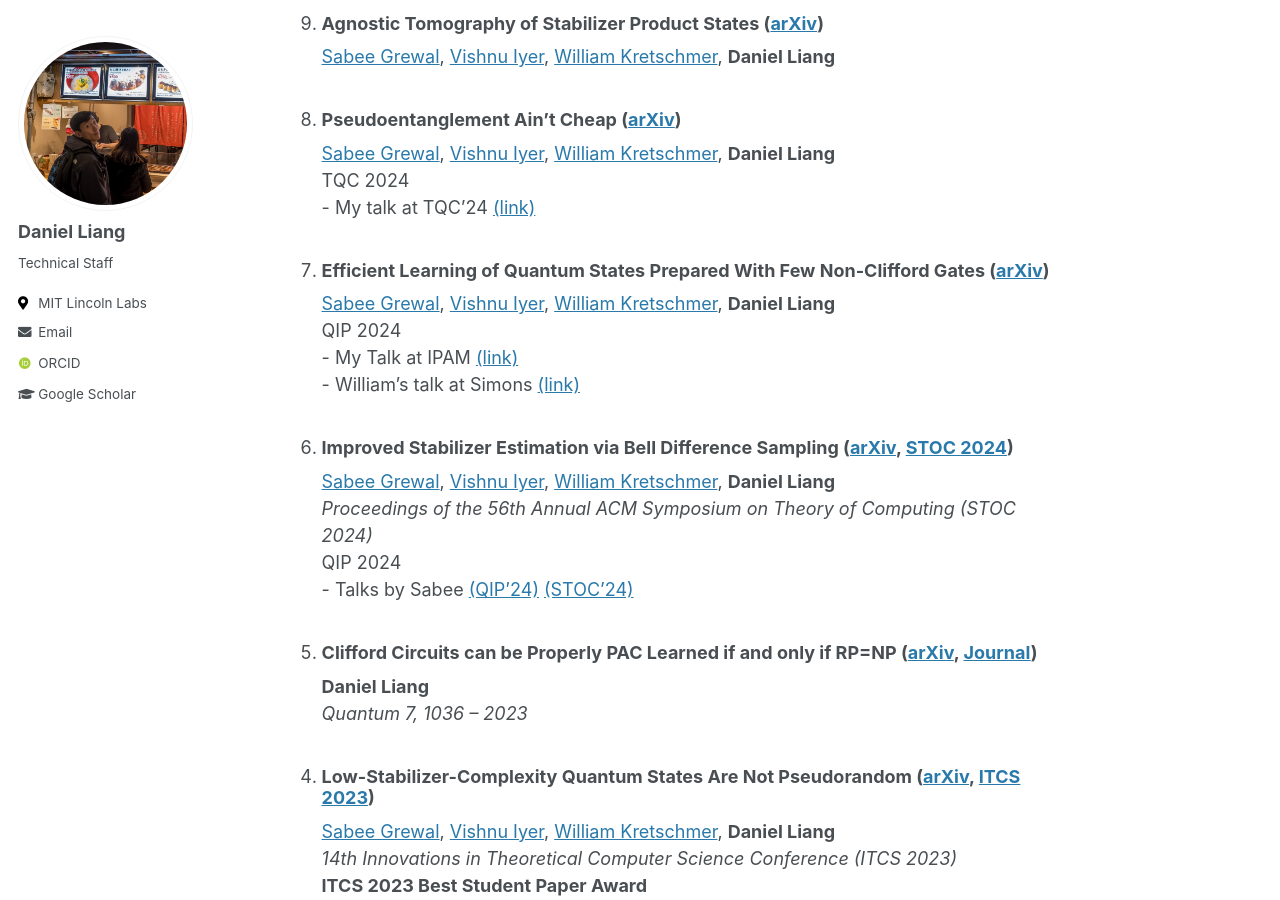
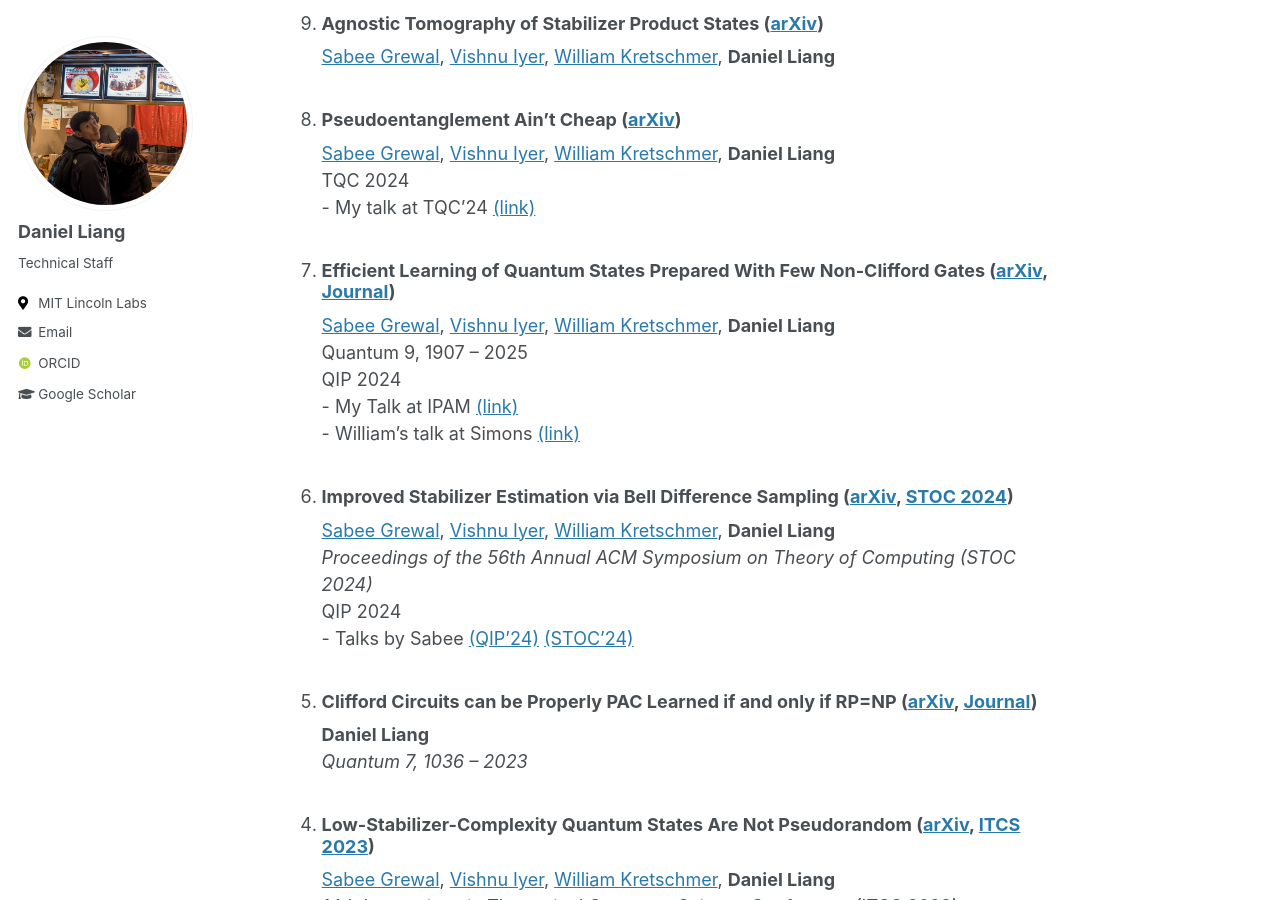
Before and after one commit to Daniel-You-Liang/Daniel-You-Liang.github.io, a Jekyll site: the page built from _pages/about.md, in a window 1280 px wide and 900 px high, scrolled down 1139 px. Built offline with Jekyll 4.4.1, drawn with Linux system fonts in a browser that asks for light colours; some web fonts are replaced.

Commit message:
Added new journal for efficient learning

```diff
--- a/_pages/about.md
+++ b/_pages/about.md
@@ -28,8 +28,8 @@ of the Thirty Eighth Conference on Learning Theory (COLT 2025)*<br />TQC 2024<br
 [Sabee Grewal](https://sabeegrewal.com/), [Vishnu Iyer](https://vishnuiyer.org/), [William Kretschmer](https://wkretschmer.github.io/), **Daniel Liang**<br />
 1. ### Pseudoentanglement Ain't Cheap ([arXiv](https://arxiv.org/abs/2404.00126))
 [Sabee Grewal](https://sabeegrewal.com/), [Vishnu Iyer](https://vishnuiyer.org/), [William Kretschmer](https://wkretschmer.github.io/), **Daniel Liang**<br />TQC 2024<br /> - My talk at TQC'24 [(link)](https://www.youtube.com/watch?v=ixe-9UQsGU8)
-1. ### Efficient Learning of Quantum States Prepared With Few Non-Clifford Gates ([arXiv](https://arxiv.org/abs/2305.13409))
-[Sabee Grewal](https://sabeegrewal.com/), [Vishnu Iyer](https://vishnuiyer.org/), [William Kretschmer](https://wkretschmer.github.io/), **Daniel Liang**<br />QIP 2024<br /> - My Talk at IPAM [(link)](https://www.youtube.com/watch?v=TxRXHIHmSZU)<br /> - William's talk at Simons [(link)](https://www.youtube.com/watch?v=usEEKgd13OQ)
+1. ### Efficient Learning of Quantum States Prepared With Few Non-Clifford Gates ([arXiv](https://arxiv.org/abs/2305.13409), [Journal](https://doi.org/10.22331/q-2025-11-06-1907))
+[Sabee Grewal](https://sabeegrewal.com/), [Vishnu Iyer](https://vishnuiyer.org/), [William Kretschmer](https://wkretschmer.github.io/), **Daniel Liang**<br />Quantum 9, 1907 -- 2025<br />QIP 2024<br /> - My Talk at IPAM [(link)](https://www.youtube.com/watch?v=TxRXHIHmSZU)<br /> - William's talk at Simons [(link)](https://www.youtube.com/watch?v=usEEKgd13OQ)
 1. ### Improved Stabilizer Estimation via Bell Difference Sampling ([arXiv](https://arxiv.org/abs/2304.13915), [STOC 2024](https://doi.org/10.1145/3618260.3649738))
 [Sabee Grewal](https://sabeegrewal.com/), [Vishnu Iyer](https://vishnuiyer.org/), [William Kretschmer](https://wkretschmer.github.io/), **Daniel Liang**<br />*Proceedings
 of the 56th Annual ACM Symposium on Theory of Computing (STOC 2024)*<br />QIP 2024<br /> - Talks by Sabee [(QIP'24)](https://www.youtube.com/watch?v=FsBSuAEOkVY) [(STOC'24)](https://www.youtube.com/watch?v=IQUBSyXP5I0)
```
